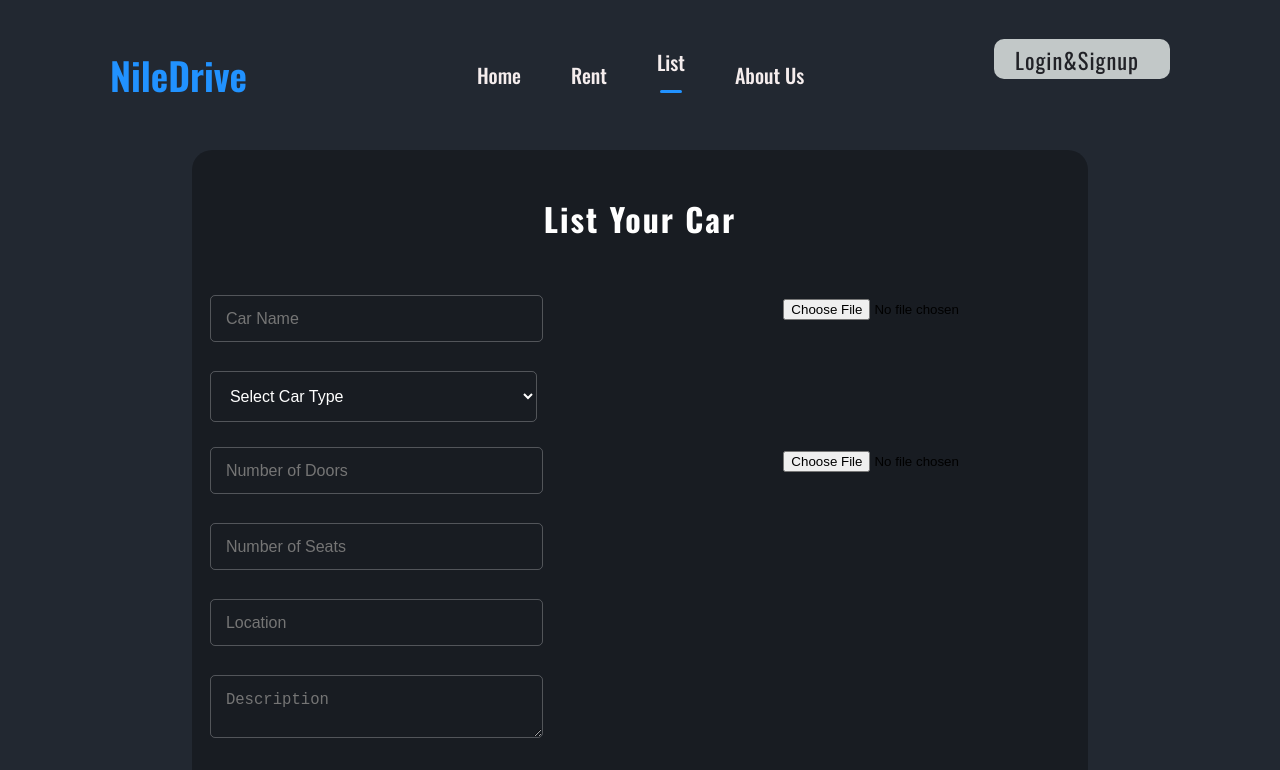
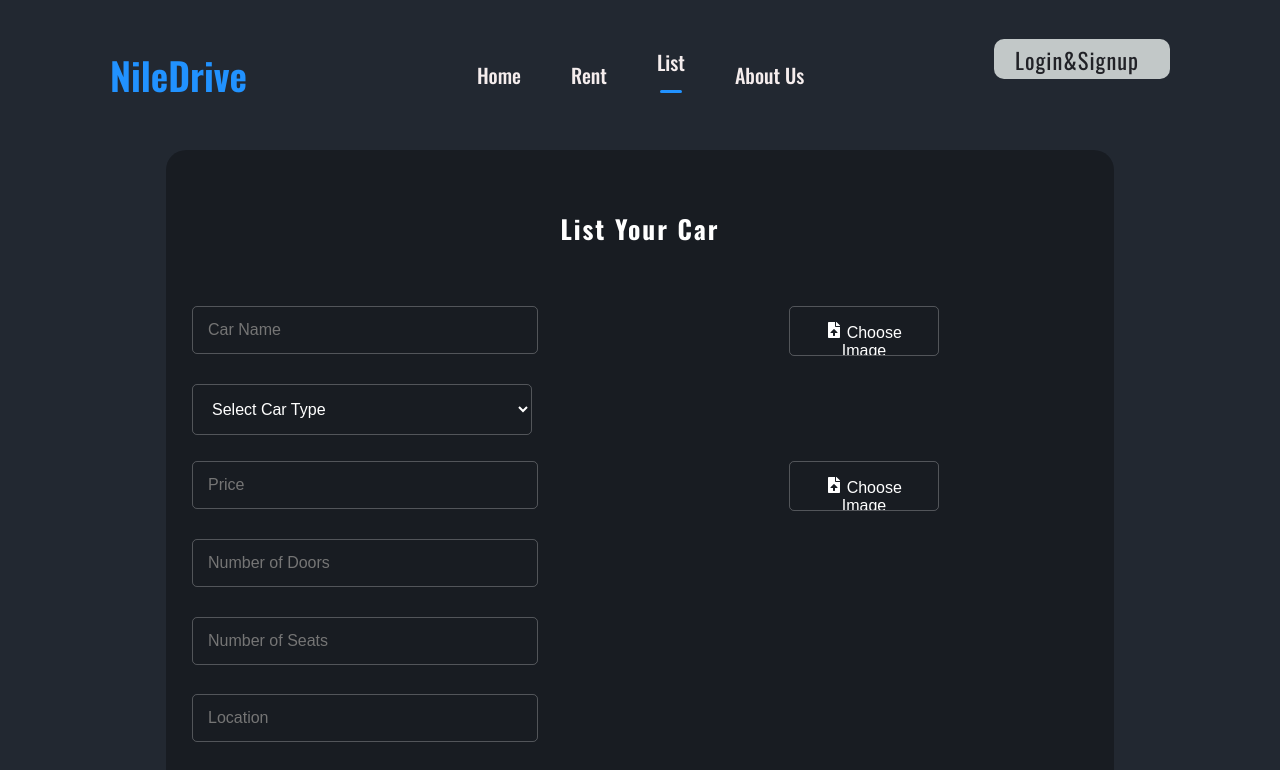
Before and after one commit to MohammedAdnancs/CarRentalPW, a React (Create React App) app in the folder frontend/: page /List in a window 1280 px wide. Shown: the top 770 px of the page. Built offline with nearby package versions, Linux system fonts and the light colour scheme.

Commit message:
update listings

```diff
--- a/frontend/src/Components/ListArea/ListArea.css
+++ b/frontend/src/Components/ListArea/ListArea.css
@@ -3,8 +3,8 @@
   display: flex;
   justify-content: center;
   align-items: center;
-  height: 150%;
-  width: 70%;
+  height: 100%;
+  width: 100%;
   margin: 0 auto;
   margin-bottom: 15%;
 
@@ -12,10 +12,11 @@
 .parent {
   display: grid;
   grid-template-columns: repeat(4, 1fr) 2fr;
-  grid-template-rows: 2fr repeat(5, 1fr) 2fr;
+  grid-template-rows: 2fr repeat(6, 1fr) 2fr;
   grid-column-gap: 0px;
   grid-row-gap: 25px;
-  width: 100%;
+  width: 70%;
+  height: 100dvh;
   background-color: rgba(0, 0, 0, 0.3);
   border-radius: 20px;
   padding: 2%;
@@ -25,11 +26,12 @@
   .div3 { grid-area: 4 / 5 / 6 / 6; }
   .div4 { grid-area: 2 / 1 / 3 / 4; }
   .div5 { grid-area: 3 / 1 / 4 / 4; }
-  .div6 { grid-area: 4 / 1 / 5 / 4; }
-  .div7 { grid-area: 5 / 1 / 6 / 4; }
-  .div8 { grid-area: 6 / 1 / 7 / 4; }
-  .div9 { grid-area: 7 / 1 / 8 / 4; }
-  .div10 { grid-area: 8 / 1 / 9 / 6; }
+  .divP { grid-area: 4 / 1 / 4 / 4; }
+  .div6 { grid-area: 5 / 1 / 5 / 4; }
+  .div7 { grid-area: 6 / 1 / 6 / 4; }
+  .div8 { grid-area: 7 / 1 / 7 / 4; }
+  .div9 { grid-area: 8 / 1 / 9 / 4; }
+  .div10 { grid-area: 10 / 1 / 11 / 6; }
 
   .div1, .div10
   {
@@ -41,7 +43,13 @@
     color: white;
     letter-spacing: 2px;
   }
-
+.div2,
+.div3
+{
+  display: flex;
+  flex-direction: column;
+  row-gap: 5%;
+}
   .div2 img,
   .div3 img{
     width: 50%;
@@ -91,7 +99,27 @@
   border-radius: 5px;
 }
 
-/* Style for Selected File Text */
-.file-selected {
-  display: none;
+.Ubtn{
+  transition: 0.8s;
+  overflow: hidden;
+  width: 50%;
+  height: 50px;
+  padding: 15px;
+  padding-bottom: 7%;
+  border: 1px solid rgba(255, 255, 255, 0.25);
+  border-radius: 5px;
+  outline: none;
+  font-size: 1em;
+  color: white;
+  background-color: transparent;
 }
+.Ubtn:hover {
+ color: #181C22;
+ background-color: #2192FF;
+}
+.Ubtn input[type='file']
+{
+  cursor: pointer;
+  transform: scale(3);
+  opacity: 0;
+}
--- a/frontend/src/Components/ListArea/ListArea.jsx
+++ b/frontend/src/Components/ListArea/ListArea.jsx
@@ -1,6 +1,7 @@
 import React, { useState } from 'react';
 import './ListArea.css';
-import Button from '../Button/Button'
+import IButton from '../Button/Button'
+import { FaFileUpload } from "react-icons/fa";
 
 const ListArea = () => {
   const [carDetails, setCarDetails] = useState({
@@ -8,6 +9,7 @@ const ListArea = () => {
     carType: '',
     numDoors: '',
     numSeats: '',
+    price: '',
     location: '',
     description: '',
     carImage1: null,
@@ -31,17 +33,22 @@ const ListArea = () => {
 
   return (
     <div className="AreaContainer">
-      <div className="parent">
+      <form className="parent">
         <div className="div1">
           <h1>List Your Car</h1>
         </div>
+
         <div className="div2">
+        <button type='button' className='Ubtn' >
+          <FaFileUpload /> Choose Image
           <input
+            className='Lfile'
             type="file"
             accept="image/*"
             onChange={handleChange}
             name="carImage1"
           />
+        </button>
           {carDetails.carImage1 && (
             <img
               src={carDetails.carImage1}
@@ -50,12 +57,17 @@ const ListArea = () => {
           )}
         </div>
         <div className="div3">
+          <button type='button' className='Ubtn'>
+            <FaFileUpload /> Choose Image
             <input
+              className='Lfile'
               type="file"
               accept="image/*"
               onChange={handleChange}
               name="carImage2"
             />
+          </button>
+
           {carDetails.carImage2 && (
             <img
               src={carDetails.carImage2}
@@ -85,10 +97,22 @@ const ListArea = () => {
             <option value="Sport">Sport</option>
           </select>
         </div>
+        <div className="divP">
+          <input
+            className="Linput"
+            type="number"
+            min={0}
+            placeholder="Price"
+            value={carDetails.price}
+            onChange={handleChange}
+            name="price"
+          />
+        </div>
         <div className="div6">
           <input
             className="Linput"
             type="number"
+            min={0}
             placeholder="Number of Doors"
             value={carDetails.numDoors}
             onChange={handleChange}
@@ -125,9 +149,9 @@ const ListArea = () => {
           />
         </div>
         <div class="div10">
-          <Button  margintop="1dvh" backgroundColor="#C2C8C8" text="List Car" width="24dvh" height="5dvh" id="Lbutton"></Button>
+          <IButton  margintop="1dvh" backgroundColor="#C2C8C8" text="List Car" width="24dvh" height="5dvh" id="Lbutton"></IButton>
         </div>
-      </div>
+        </form>
       </div>
   );
 };
--- a/frontend/src/Components/cards/cards.css
+++ b/frontend/src/Components/cards/cards.css
@@ -55,7 +55,7 @@
   width: 100%;
   display: flex;
   flex-direction: row;
-  background: #B4A5A5;
+  background: #2192FF;
   margin-top: 3%;
   margin-bottom: 3%;
   justify-content: center;
@@ -158,16 +158,22 @@
   padding: 5px;
   font-size: 10px;
   color: #F5EDED;
+  display: flex;
+  flex-direction: row;
+  align-items: center;
+  justify-content: center;
+  column-gap: 4%;
 
 }
 
-.Cicon
+.grid-item .Cicon
 {
-  width: 13%;
+  font-size: 1.1rem;
+  color: #2192FF;
 }
 .grid-item p
 {
-  font-size: .70rem;
+  font-size: .8rem;
 }
 
 input[type='radio']:checked:after {
--- a/frontend/src/Components/cards/cards.jsx
+++ b/frontend/src/Components/cards/cards.jsx
@@ -1,5 +1,9 @@
 import React, { useState } from 'react';
 import './cards.css';
+import { FaCar } from "react-icons/fa";
+import { GiCarDoor } from "react-icons/gi";
+import { GiCarSeat } from "react-icons/gi";
+import { TbAirConditioning } from "react-icons/tb";
 import FilterBar from '../FilterBar/FilterBar';
 import Mustang1 from '../Assets/mustang1.png';
 import Mustang2 from '../Assets/mustang2.png';
@@ -81,19 +85,19 @@ const Cards = () => {
               </div>
               <div class="grid-container">
                 <div class="grid-item">
-                  <img class="Cicon" src={car} />
+                  <FaCar class="Cicon" />
                   <p>{card.type}</p>
                 </div>
                 <div class="grid-item">
-                  <img class="Cicon" src={door} />
+                <GiCarDoor  class="Cicon" />
                   <p>{card.doors}</p>
                 </div>
                 <div class="grid-item">
-                  <img class="Cicon" src={user} />
+                  <GiCarSeat class="Cicon" />
                   <p>{card.seats}</p>
                 </div>
                 <div class="grid-item">
-                  <img class="Cicon" src={fan} />
+                  <TbAirConditioning class="Cicon" />
                   <p>AC / Heater</p>
                 </div>
               </div>
```
Also changed, not shown: 2 other files (tests, documents, lock files or other folders). Lines whose indentation alone changed are shown as unchanged.
